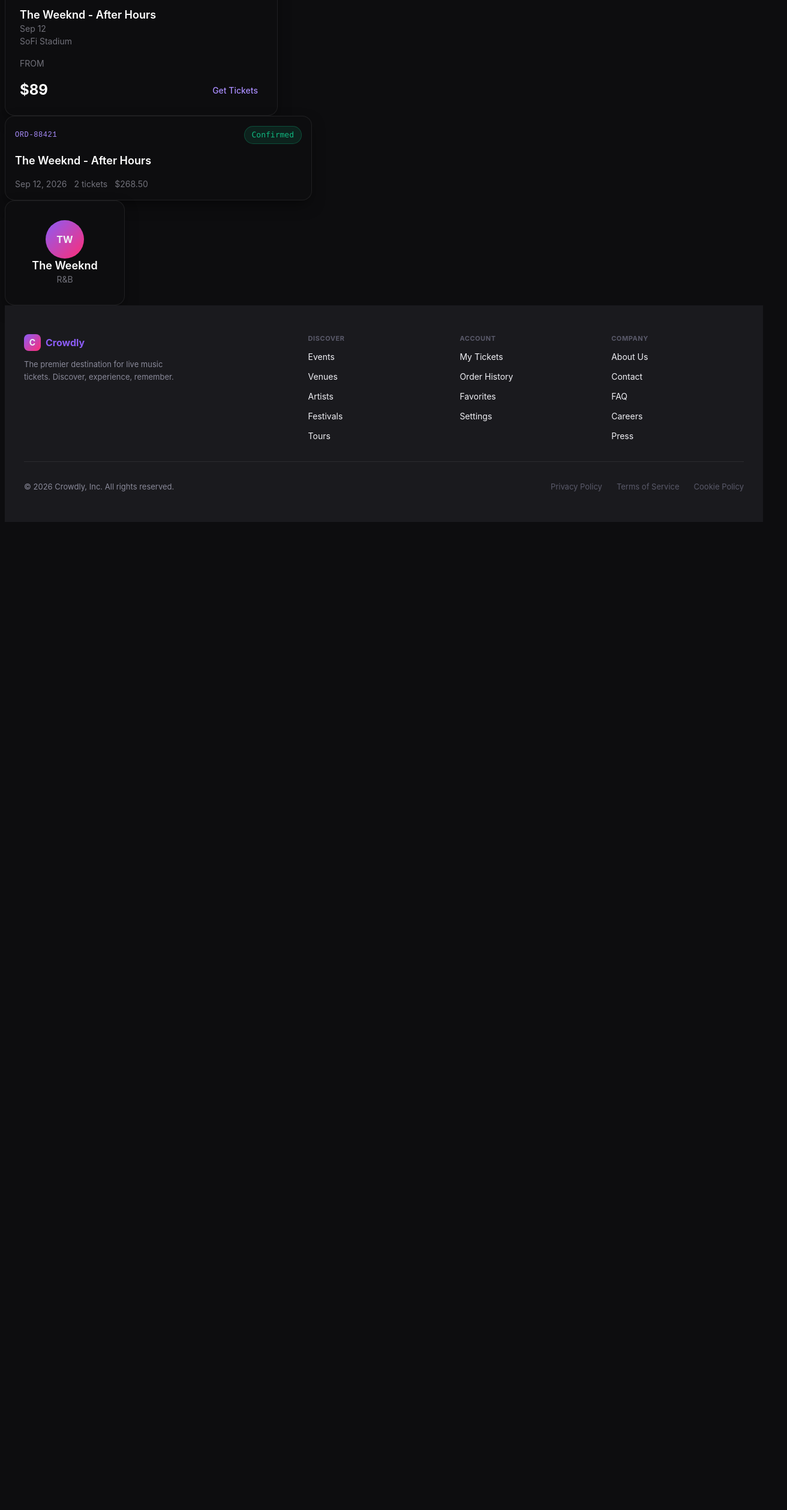
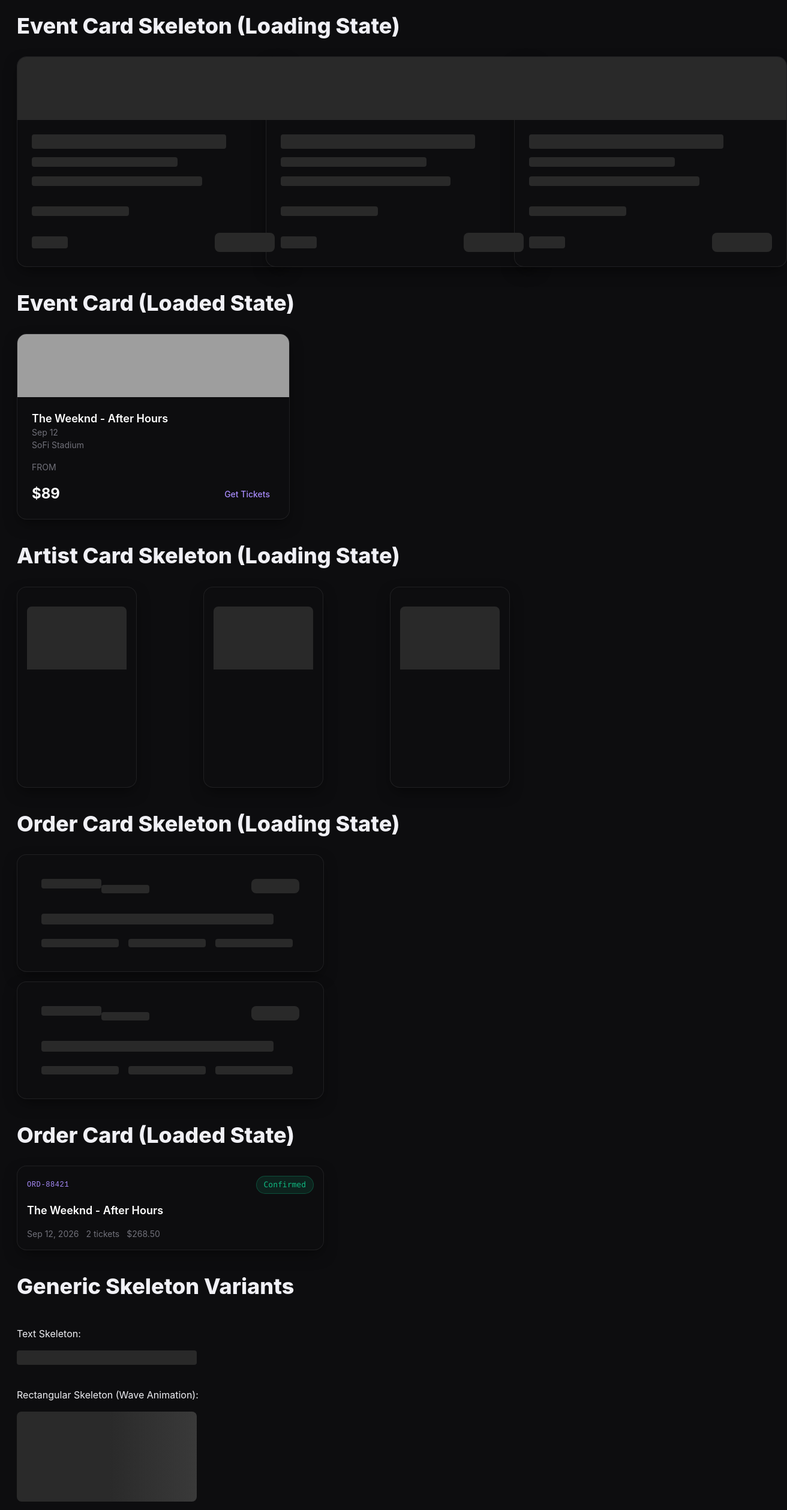
Before and after one commit to ElBarBary01/Crowdly, a Next.js app in the folder client/: page /test in a window 1280 px wide. Shown: the part 181-2698 px from the top of the page at 60% size, 1312 px wide, since content can reach past the window. Before the commit the page ends 1059 px from the top, so only its background shows below. Built offline with nearby package versions, Linux system fonts and the light colour scheme; grey boxes are pictures that could not be loaded.

Commit message:
feat: made the loading skeleton component and applied it in current pages

```diff
--- a/client/app/(main)/events/page.tsx
+++ b/client/app/(main)/events/page.tsx
@@ -1,6 +1,7 @@
 "use client";
 
 import EventCard from "../../components/ui/card/EventCard";
+import { EventCardSkeleton } from "../../components/ui/skeleton/CardSkeleton";
 import { useEffect, useState } from "react";
 import { useRouter, useSearchParams } from "next/navigation";
 import styles from "./events.module.css";
@@ -225,7 +226,7 @@
       {/* Event Grid */}
       <div className={styles.eventGrid}>
         {loading ? (
-          <div className={styles.loading}>Loading events...</div>
+          <EventCardSkeleton count={6} />
         ) : (
           events.map((event) => {
             const imageUrl = getImageUrl(event.images?.[0]);
--- a/client/app/(main)/test/page.tsx
+++ b/client/app/(main)/test/page.tsx
@@ -9,6 +9,12 @@
 import ArtistCard from "@/app/components/ui/card/ArtistCard";
 import OrderCard from "@/app/components/ui/card/OrderCard";
 import EventCard from "@/app/components/ui/card/EventCard";
+import Skeleton from "@/app/components/ui/skeleton/Skeleton";
+import {
+  EventCardSkeleton,
+  ArtistCardSkeleton,
+  OrderCardSkeleton,
+} from "@/app/components/ui/skeleton/CardSkeleton";
 
 export default function TestPage() {
   const [isToggleOn, setIsToggleOn] = useState(false);
@@ -25,13 +31,32 @@
   };
 
   return (
-    // <main className="container">
-    //   {/* <TrendingCarousel /> */}
+    <div style={{ padding: "20px" }}>
+      <h1>Skeleton Loading Components - Demo</h1>
 
-    //   {/* <BrowseByGenre/> */}
+      <section style={{ marginBottom: "40px" }}>
+        <h2>Event Card Skeleton (Loading State)</h2>
+        <div
+          style={{
+            display: "grid",
+            gridTemplateColumns: "repeat(auto-fill, minmax(300px, 1fr))",
+            gap: "20px",
+          }}
+        >
+          <EventCardSkeleton count={3} />
+        </div>
+      </section>
 
-    // </main>
-    <><EventCard
+      <section style={{ marginBottom: "40px" }}>
+        <h2>Event Card (Loaded State)</h2>
+        <div
+          style={{
+            display: "grid",
+            gridTemplateColumns: "repeat(auto-fill, minmax(300px, 1fr))",
+            gap: "20px",
+          }}
+        >
+          <EventCard
             imageSrc="https://images.unsplash.com/photo-1514525253161-7a46d19cd819?w=600"
             imageAlt="Concert crowd at an event"
             badgeText="R&B"
@@ -41,19 +66,87 @@
             price="$89"
             buttonLabel="Get Tickets"
           />
+        </div>
+      </section>
 
+      <section style={{ marginBottom: "40px" }}>
+        <h2>Artist Card Skeleton (Loading State)</h2>
+        <div
+          style={{
+            display: "grid",
+            gridTemplateColumns: "repeat(auto-fill, minmax(250px, 1fr))",
+            gap: "20px",
+          }}
+        >
+          <ArtistCardSkeleton count={3} />
+        </div>
+      </section>
+
+      <section style={{ marginBottom: "40px" }}>
+        <h2>Order Card Skeleton (Loading State)</h2>
+        <div
+          style={{
+            display: "flex",
+            flexDirection: "column",
+            gap: "16px",
+            maxWidth: "400px",
+          }}
+        >
+          <OrderCardSkeleton count={2} />
+        </div>
+      </section>
+
+      <section style={{ marginBottom: "40px" }}>
+        <h2>Order Card (Loaded State)</h2>
+        <div
+          style={{
+            display: "flex",
+            flexDirection: "column",
+            gap: "16px",
+            maxWidth: "400px",
+          }}
+        >
           <OrderCard
             orderCode="ORD-88421"
             status="Confirmed"
             title="The Weeknd - After Hours"
             meta={["Sep 12, 2026", "2 tickets", "$268.50"]}
           />
+        </div>
+      </section>
 
-        <ArtistCard
-          initials="TW"
-          title="The Weeknd"
-          subtext="R&B"
+      <section style={{ marginBottom: "40px" }}>
+        <h2>Generic Skeleton Variants</h2>
+        <div style={{ display: "flex", flexDirection: "column", gap: "16px" }}>
+          <div>
+            <p>Text Skeleton:</p>
+            <Skeleton
+              width="300px"
+              height="24px"
+              variant="text"
+              animation="pulse"
             />
-    </>
+          </div>
+          <div>
+            <p>Rectangular Skeleton (Wave Animation):</p>
+            <Skeleton
+              width="300px"
+              height="150px"
+              variant="rectangular"
+              animation="wave"
+            />
+          </div>
+          <div>
+            <p>Circular Skeleton:</p>
+            <Skeleton
+              width="60px"
+              height="60px"
+              variant="circular"
+              animation="pulse"
+            />
+          </div>
+        </div>
+      </section>
+    </div>
   );
 }
--- /dev/null
+++ b/client/app/components/ui/skeleton/CardSkeleton.css
@@ -0,0 +1,22 @@
+.mb-2 {
+  margin-bottom: 8px;
+}
+
+.mt-3 {
+  margin-top: 12px;
+}
+
+.event-card-skeleton,
+.artist-card-skeleton,
+.order-card-skeleton {
+  animation: skeleton-load 0.3s ease-in-out;
+}
+
+@keyframes skeleton-load {
+  from {
+    opacity: 0;
+  }
+  to {
+    opacity: 1;
+  }
+}
--- /dev/null
+++ b/client/app/components/ui/skeleton/CardSkeleton.tsx
@@ -0,0 +1,79 @@
+import Skeleton from "./Skeleton";
+import { Card, CardBody, CardImage } from "../card/CardComponent";
+import "./CardSkeleton.css";
+
+interface CardSkeletonProps {
+  type?: "event" | "artist" | "order";
+  count?: number;
+}
+
+export function EventCardSkeleton({ count = 1 }: CardSkeletonProps) {
+  return (
+    <>
+      {Array.from({ length: count }).map((_, index) => (
+        <Card key={index} type="event" className="event-card-skeleton">
+          <CardImage>
+            <Skeleton variant="rectangular" width="100%" height="200px" />
+          </CardImage>
+          <CardBody>
+            <div>
+              <Skeleton width="80%" height="24px" className="mb-2" />
+              <Skeleton width="60%" height="16px" className="mb-2" />
+              <Skeleton width="70%" height="16px" />
+            </div>
+            <Skeleton width="40%" height="16px" className="mt-3" />
+            <div style={{ display: "flex", justifyContent: "space-between", alignItems: "center", marginTop: "12px" }}>
+              <Skeleton width="60px" height="20px" />
+              <Skeleton width="100px" height="32px" variant="rectangular" />
+            </div>
+          </CardBody>
+        </Card>
+      ))}
+    </>
+  );
+}
+
+export function ArtistCardSkeleton({ count = 1 }: CardSkeletonProps) {
+  return (
+    <>
+      {Array.from({ length: count }).map((_, index) => (
+        <Card key={index} type="artist" className="artist-card-skeleton">
+          <CardImage>
+            <Skeleton variant="rectangular" width="100%" height="250px" />
+          </CardImage>
+          <CardBody>
+            <Skeleton width="80%" height="20px" className="mb-2" />
+            <Skeleton width="60%" height="16px" className="mb-2" />
+            <Skeleton width="100%" height="32px" variant="rectangular" />
+          </CardBody>
+        </Card>
+      ))}
+    </>
+  );
+}
+
+export function OrderCardSkeleton({ count = 1 }: CardSkeletonProps) {
+  return (
+    <>
+      {Array.from({ length: count }).map((_, index) => (
+        <Card key={index} type="order" className="order-card-skeleton">
+          <CardBody>
+            <div style={{ display: "flex", justifyContent: "space-between", alignItems: "flex-start" }}>
+              <div style={{ flex: 1 }}>
+                <Skeleton width="100px" height="16px" className="mb-2" />
+                <Skeleton width="80px" height="14px" />
+              </div>
+              <Skeleton width="80px" height="24px" variant="rectangular" />
+            </div>
+            <Skeleton width="90%" height="18px" className="mt-3 mb-2" />
+            <div style={{ display: "flex", gap: "16px" }}>
+              <Skeleton width="30%" height="14px" />
+              <Skeleton width="30%" height="14px" />
+              <Skeleton width="30%" height="14px" />
+            </div>
+          </CardBody>
+        </Card>
+      ))}
+    </>
+  );
+}
--- /dev/null
+++ b/client/app/components/ui/skeleton/Skeleton.css
@@ -0,0 +1,62 @@
+.skeleton {
+  background-color: #2a2a2a;
+  border-radius: 4px;
+  display: inline-block;
+}
+
+/* Variants */
+.skeleton--text {
+  border-radius: 4px;
+  height: 1em;
+}
+
+.skeleton--rectangular {
+  border-radius: 8px;
+}
+
+.skeleton--circular {
+  border-radius: 50%;
+  width: 40px;
+  height: 40px;
+}
+
+/* Animations */
+.skeleton--pulse {
+  animation: skeleton-pulse 2s cubic-bezier(0.4, 0, 0.6, 1) infinite;
+}
+
+.skeleton--wave {
+  animation: skeleton-wave 2s cubic-bezier(0.4, 0, 0.6, 1) infinite;
+  background: linear-gradient(
+    90deg,
+    #2a2a2a 25%,
+    #3a3a3a 50%,
+    #2a2a2a 75%
+  );
+  background-size: 200% 100%;
+}
+
+.skeleton--none {
+  animation: none;
+}
+
+@keyframes skeleton-pulse {
+  0% {
+    opacity: 1;
+  }
+  50% {
+    opacity: 0.5;
+  }
+  100% {
+    opacity: 1;
+  }
+}
+
+@keyframes skeleton-wave {
+  0% {
+    background-position: 200% 0;
+  }
+  100% {
+    background-position: -200% 0;
+  }
+}
--- /dev/null
+++ b/client/app/components/ui/skeleton/Skeleton.tsx
@@ -0,0 +1,32 @@
+import "./Skeleton.css";
+
+interface SkeletonProps {
+  className?: string;
+  width?: string | number;
+  height?: string | number;
+  variant?: "text" | "rectangular" | "circular";
+  animation?: "pulse" | "wave" | "none";
+}
+
+export default function Skeleton({
+  className = "",
+  width = "100%",
+  height = "1em",
+  variant = "text",
+  animation = "pulse",
+}: SkeletonProps) {
+  const widthStyle = typeof width === "number" ? `${width}px` : width;
+  const heightStyle = typeof height === "number" ? `${height}px` : height;
+
+  return (
+    <div
+      className={`skeleton skeleton--${variant} skeleton--${animation} ${className}`}
+      style={{
+        width: widthStyle,
+        height: heightStyle,
+      }}
+      aria-busy="true"
+      aria-hidden="true"
+    />
+  );
+}
```
Also changed, not shown: client/app/(main)/page.tsx (+6 -4 lines). Lines whose indentation alone changed are shown as unchanged.
